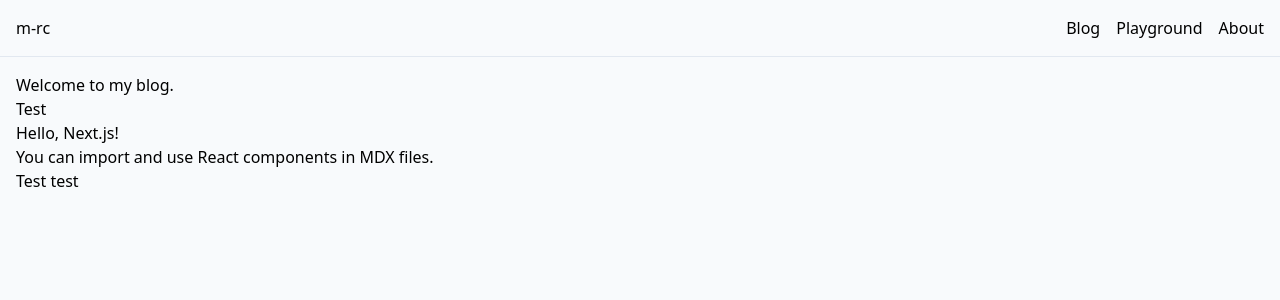
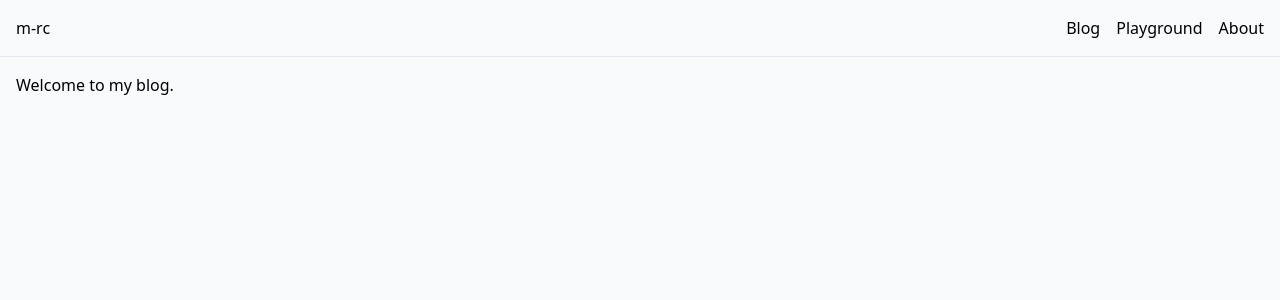
Before and after one commit to m-goos/m-rc, a Next.js app: page /blog in a window 1280 px wide. Shown: the top 300 px of the page. Built offline with nearby package versions, Linux system fonts and the light colour scheme.

Commit message:
refactor: move mdx file and update blog for mdx nextjs 14

```diff
--- a/app/blog/page.tsx
+++ b/app/blog/page.tsx
@@ -1,10 +1,3 @@
-import HelloWorld from '@/posts/hello-world/hello-world.mdx';
-
 export default function Page() {
-  return (
-    <>
-      Welcome to my blog.
-      <HelloWorld />
-    </>
-  );
+  return <>Welcome to my blog.</>;
 }
```
Also changed, not shown: app/blog/hello-world/page.mdx (line endings or trailing spaces).
